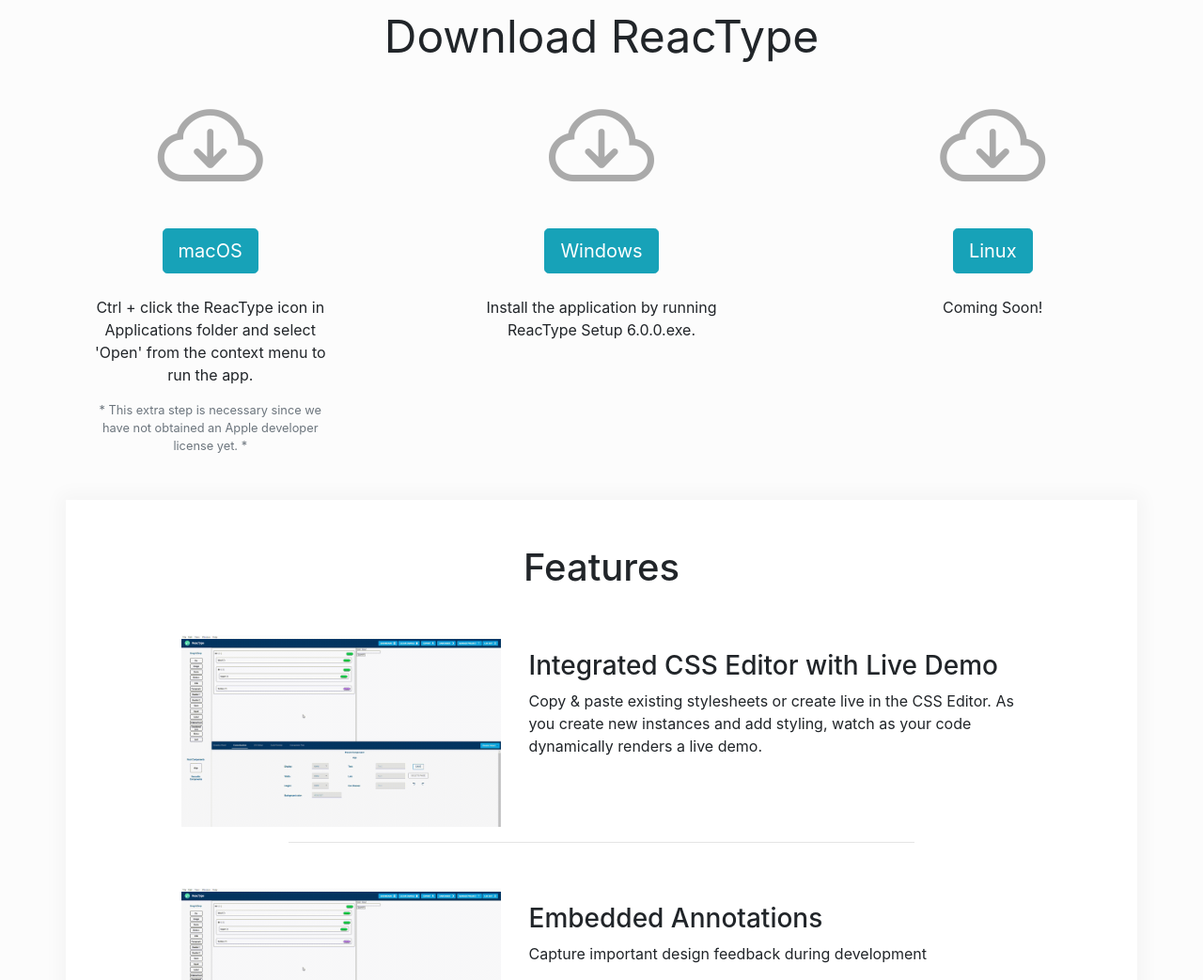
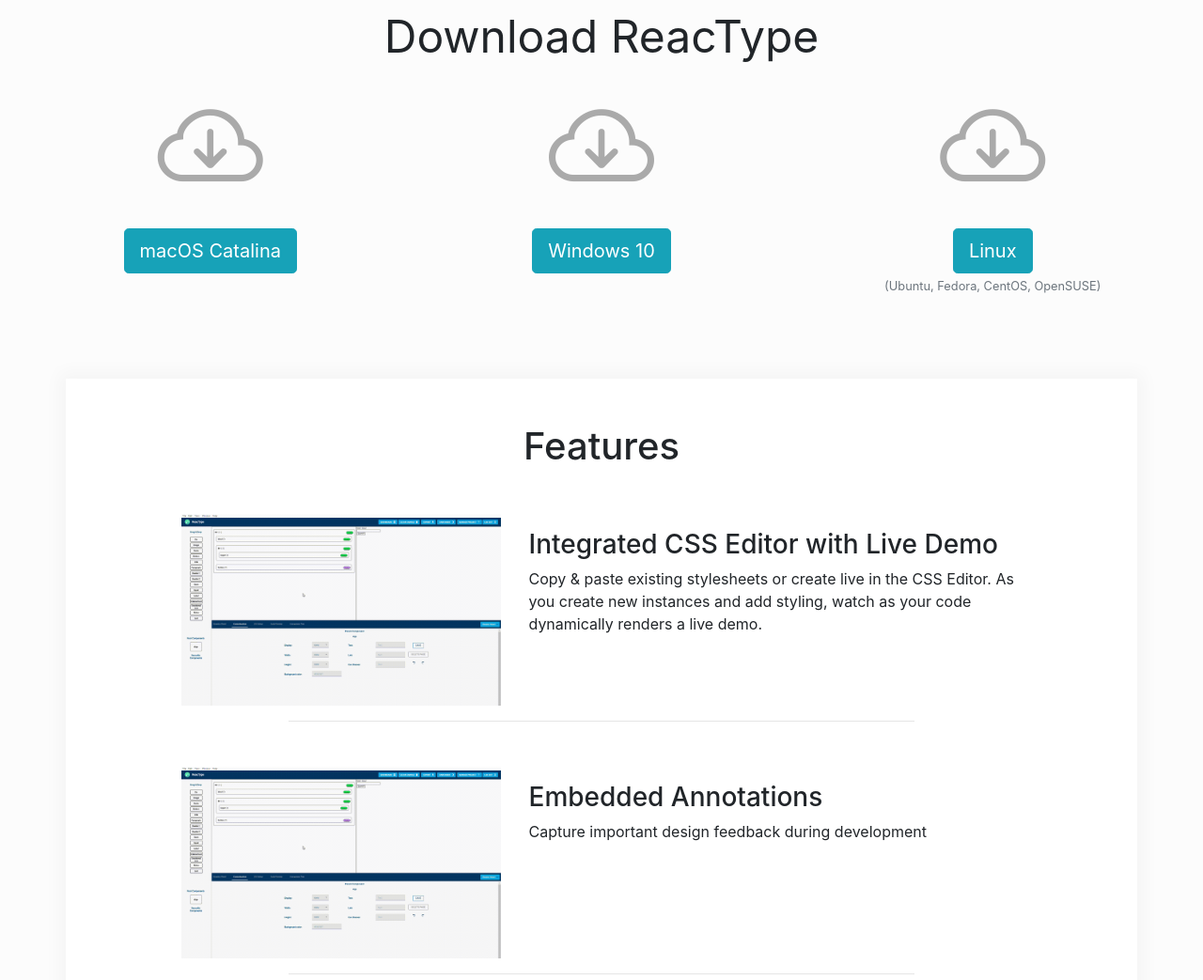
Before and after one commit to team-reactype/team-reactype.github.io, a plain HTML site: page docs/index.html in a window 1280 px wide. Shown: the part 1001-2044 px from the top of the page at 94% size. Drawn offline with nearby package versions, Linux system fonts and the light colour scheme.

Commit message:
Updated contributors, linked download, and added new feature info

```diff
--- a/docs/index.html
+++ b/docs/index.html
@@ -115,25 +115,26 @@
     <div class="download-buttons d-flex flex-sm-row justify-content-sm-between flex-column">
        <div class="os col-12 col-sm-3 text-center d-flex flex-column">
         <i class="bi bi-cloud-arrow-down" style="font-size: 7rem; color: rgb(170, 170, 170)"></i>
-        <a href="https://github.com/open-source-labs/ReacType/releases/tag/6.0.0" style="text-decoration: none;">
-          <button class="btn btn-info btn-lg">macOS</button>
+        <a href="https://github.com/open-source-labs/ReacType/releases/tag/7.0.0" style="text-decoration: none;">
+          <button class="btn btn-info btn-lg">macOS Catalina</button>
         </a>
-        <p class="text-center mt-4">Ctrl + click the ReacType icon in Applications folder and select 'Open' from the context menu to run the app. </p>
-        <small class="text-muted text-center">* This extra step is necessary since we have not obtained an Apple developer license yet. *</small>
+        <p class="text-center mt-4"></p>
+        <small class="text-muted text-center"></small>
        </div>
         <div class="os col-sm-3 col-12 text-center d-flex flex-column">
           <i class="bi bi-cloud-arrow-down" style="font-size: 7rem; color: rgb(170, 170, 170)"></i>
-        <a href="https://github.com/open-source-labs/ReacType/releases/tag/Window.6.0.0" style="text-decoration: none;">
-          <button class="btn btn-info btn-lg" >Windows</button>
+        <a href="https://github.com/open-source-labs/ReacType/releases/tag/7.0.0" style="text-decoration: none;">
+          <button class="btn btn-info btn-lg" >Windows 10</button>
         </a>
-        <p class="text-center mt-4">Install the application by running ReacType Setup 6.0.0.exe.</p>
+        <p class="text-center mt-4"></p>
         </div>
         <div class="os col-sm-3 col-12 text-center d-flex flex-column">
           <i class="bi bi-cloud-arrow-down" style="font-size: 7rem; color: rgb(170, 170, 170)"></i>
-          <a href="" style="text-decoration: none;">
-          <button class="btn btn-info btn-lg" >Linux</button>
+          <a href="https://github.com/open-source-labs/ReacType/releases/tag/7.0.0" style="text-decoration: none;">
+          <button class="btn btn-info btn-lg" >Linux <br/> </button> <br />
+          <small class="text-muted text-center">(Ubuntu, Fedora, CentOS, OpenSUSE)</small>
         </a>
-        <p class="text-center mt-4">Coming Soon!</p>
+        <p class="text-center mt-4"></p>
         </div>
     </div>
   </section>
```
